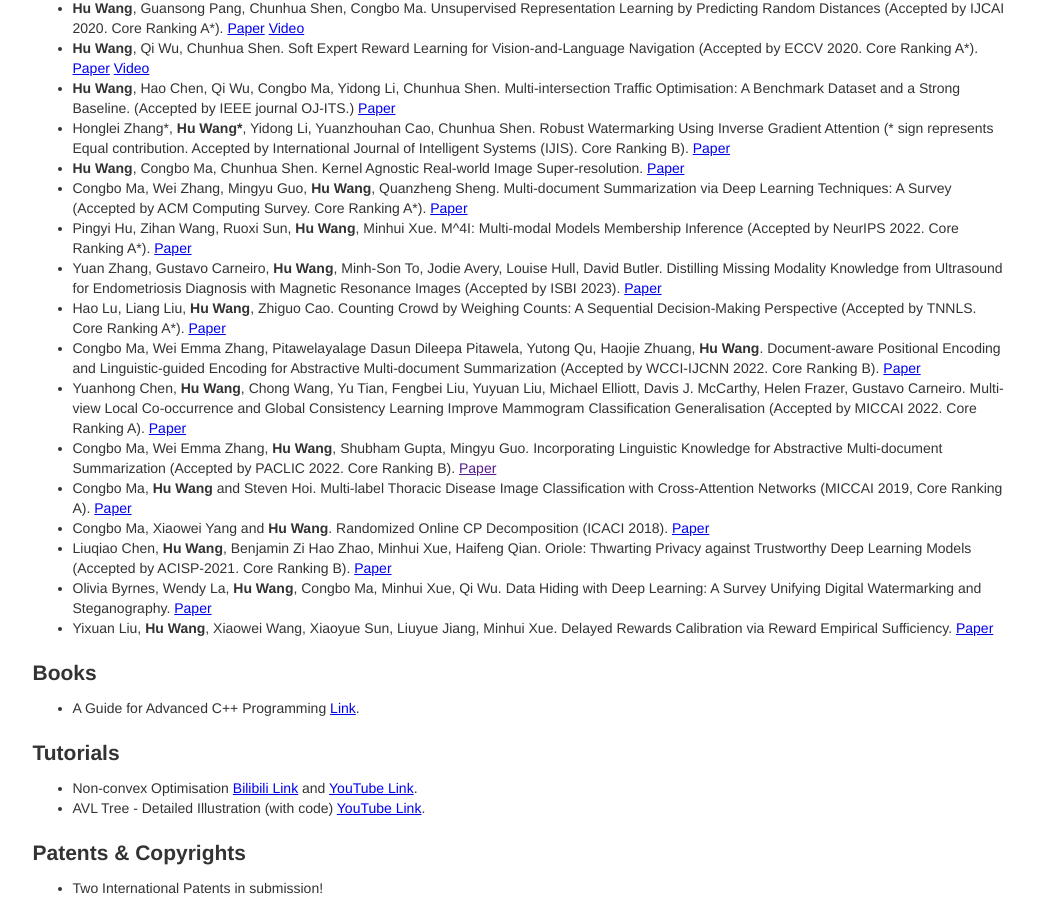
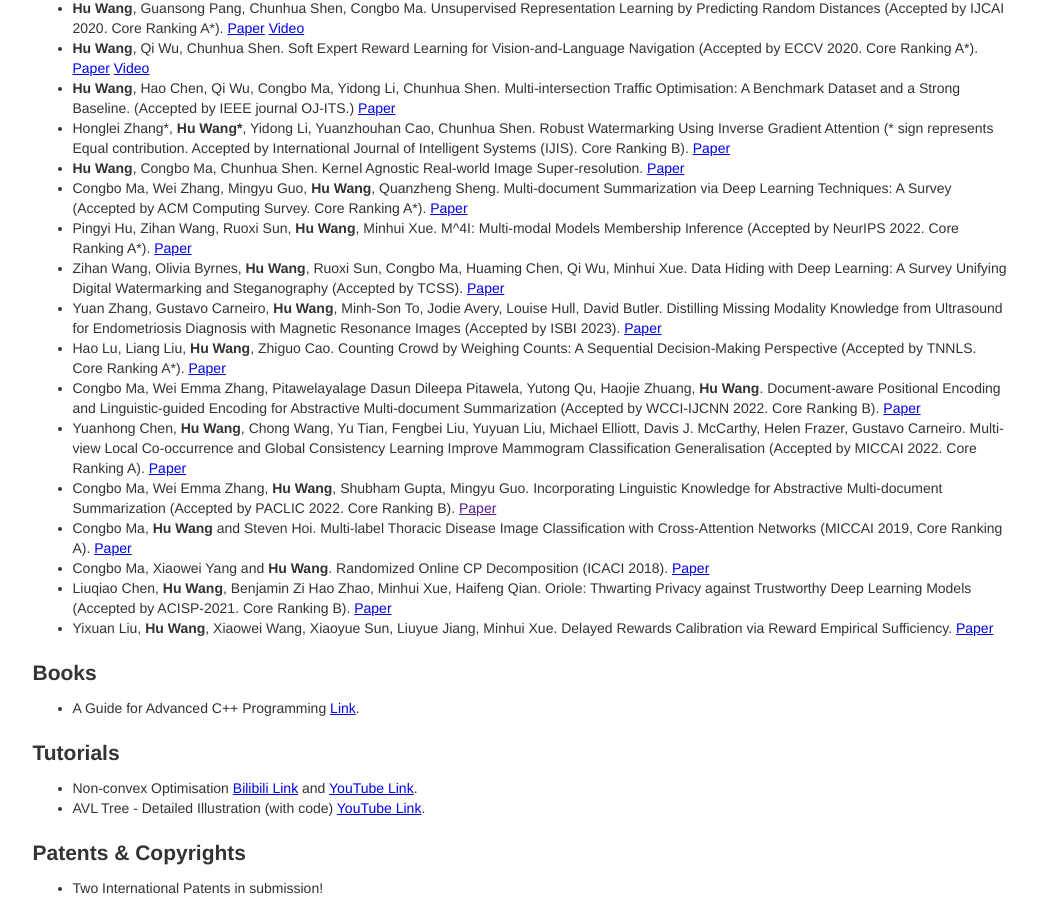
Before and after one commit to billhhh/whblog-omega, a Jekyll site: the page res/index.html, which Jekyll copies as it is, in a window 1280 px wide and 900 px high, scrolled down 472 px. Shown: the whole window, without its empty margins (120-1157 px from the left). Built offline with Jekyll 4.4.1, drawn with Linux system fonts in a browser that asks for light colours.

Commit message:
Update index.html

```diff
--- a/res/index.html
+++ b/res/index.html
@@ -69,6 +69,9 @@
             Pingyi Hu, Zihan Wang, Ruoxi Sun, <strong>Hu Wang</strong>, Minhui Xue. M^4I: Multi-modal Models Membership Inference (Accepted by NeurIPS 2022. Core Ranking A*). <a href = "https://ieeexplore.ieee.org/stamp/stamp.jsp?arnumber=9887967">Paper</a>
           </li>
 	  <li>
+            Zihan Wang, Olivia Byrnes, <strong>Hu Wang</strong>, Ruoxi Sun, Congbo Ma, Huaming Chen, Qi Wu, Minhui Xue. Data Hiding with Deep Learning: A Survey Unifying Digital Watermarking and Steganography (Accepted by TCSS). <a href = "https://arxiv.org/abs/2107.09287">Paper</a>
+          </li>
+	  <li>
             Yuan Zhang, Gustavo Carneiro, <strong>Hu Wang</strong>, Minh-Son To, Jodie Avery, Louise Hull, David Butler. Distilling Missing Modality Knowledge from Ultrasound for Endometriosis Diagnosis with Magnetic Resonance Images (Accepted by ISBI 2023). <a href = "https://huwang01.github.io/papers/tobe.jpg">Paper</a>
           </li>
 	  <li>
@@ -91,9 +94,6 @@
           </li>
 	  <li>
             Liuqiao Chen, <strong>Hu Wang</strong>, Benjamin Zi Hao Zhao, Minhui Xue, Haifeng Qian. Oriole: Thwarting Privacy against Trustworthy Deep Learning Models (Accepted by ACISP-2021. Core Ranking B). <a href = "https://arxiv.org/abs/2102.11502">Paper</a>
-          </li>
-	  <li>
-            Olivia Byrnes, Wendy La, <strong>Hu Wang</strong>, Congbo Ma, Minhui Xue, Qi Wu. Data Hiding with Deep Learning: A Survey Unifying Digital Watermarking and Steganography. <a href = "https://arxiv.org/abs/2107.09287">Paper</a>
           </li>
 	  <li>
             Yixuan Liu, <strong>Hu Wang</strong>, Xiaowei Wang, Xiaoyue Sun, Liuyue Jiang, Minhui Xue. Delayed Rewards Calibration via Reward Empirical Sufficiency. <a href = "https://arxiv.org/abs/2102.10527">Paper</a>
```
